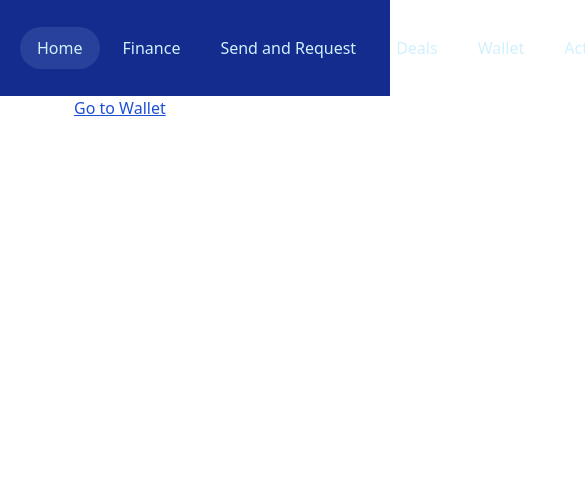
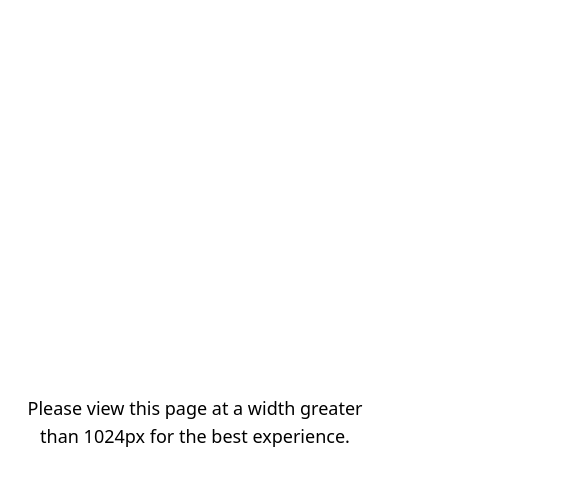
Before and after one commit to kkp785216/shoopy-assignment, a Next.js app: page / in a window 390 px wide. Shown: the top 486 px of the page, 585 px wide, since content can reach past the window. Built offline with nearby package versions, Linux system fonts and the light colour scheme.

Commit message:
responsive message added

```diff
--- a/components/PersistentComponents/Subcomponents/Navbar/Subcomponents/Desktop/index.tsx
+++ b/components/PersistentComponents/Subcomponents/Navbar/Subcomponents/Desktop/index.tsx
@@ -1,13 +1,13 @@
-import Left from "./Left"
-import Right from "./Right"
+import Left from "./Left";
+import Right from "./Right";
 
 const NavbarDesktop = () => {
   return (
-    <div className="flex justify-between items-center container mx-auto whitespace-nowrap">
-        <Left/>
-        <Right/>
+    <div className="flex justify-between items-center container px-6 mx-auto whitespace-nowrap">
+      <Left />
+      <Right />
     </div>
-  )
-}
+  );
+};
 
-export default NavbarDesktop
+export default NavbarDesktop;
--- a/pages/_app.tsx
+++ b/pages/_app.tsx
@@ -5,8 +5,18 @@ import type { AppProps } from "next/app";
 
 export default function App({ Component, pageProps }: AppProps) {
   return (
-    <PresistentComponents>
-      <Component {...pageProps} />
-    </PresistentComponents>
+    <>
+      <div className="hidden lg:block">
+        <PresistentComponents>
+          <Component {...pageProps} />
+        </PresistentComponents>
+      </div>
+      <div className="flex justify-center items-center min-h-screen flex-col p-6">
+        <h1 className="text-center text-lg font-medium">
+          Please view this page at a width greater than 1024px for the best
+          experience.
+        </h1>
+      </div>
+    </>
   );
 }
```
